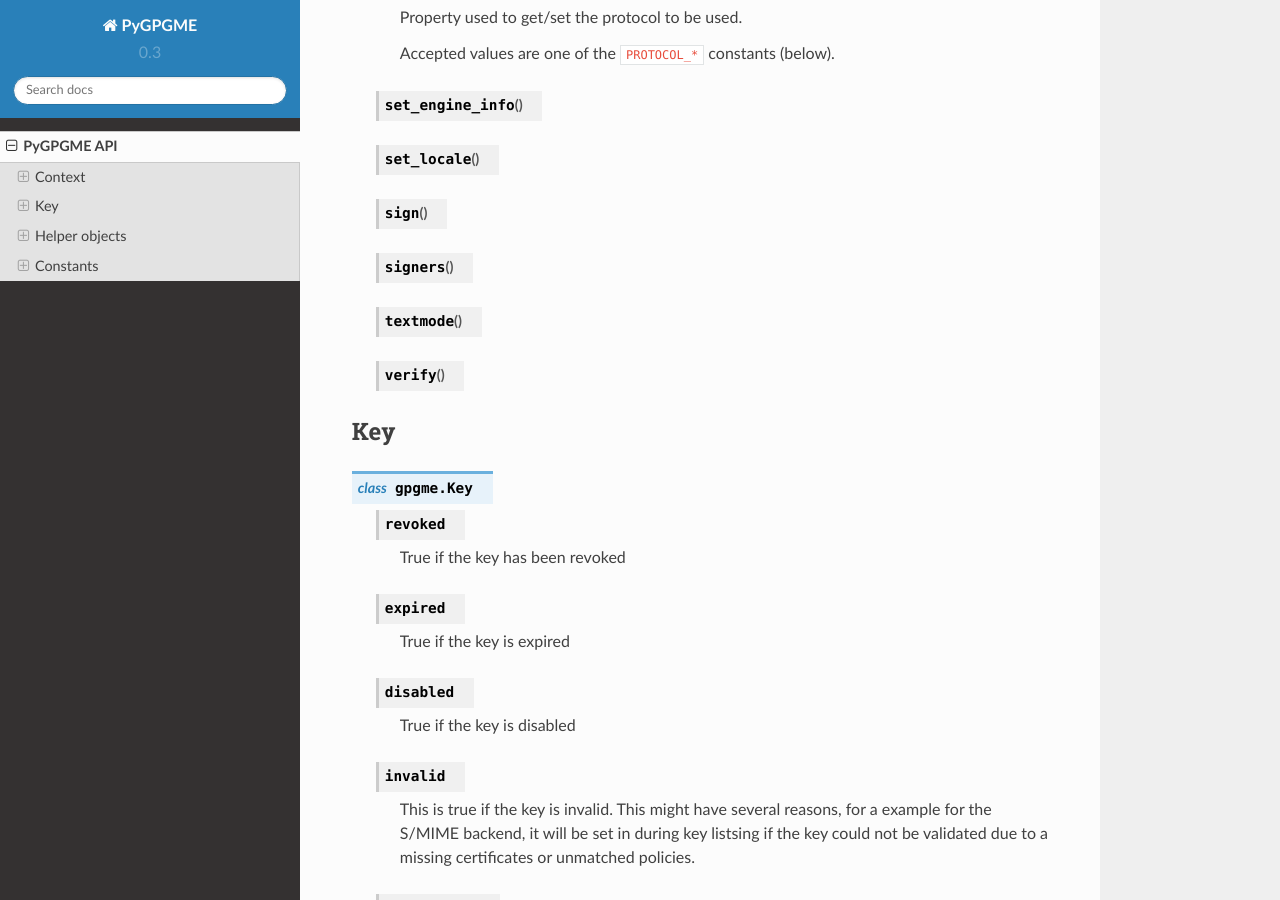
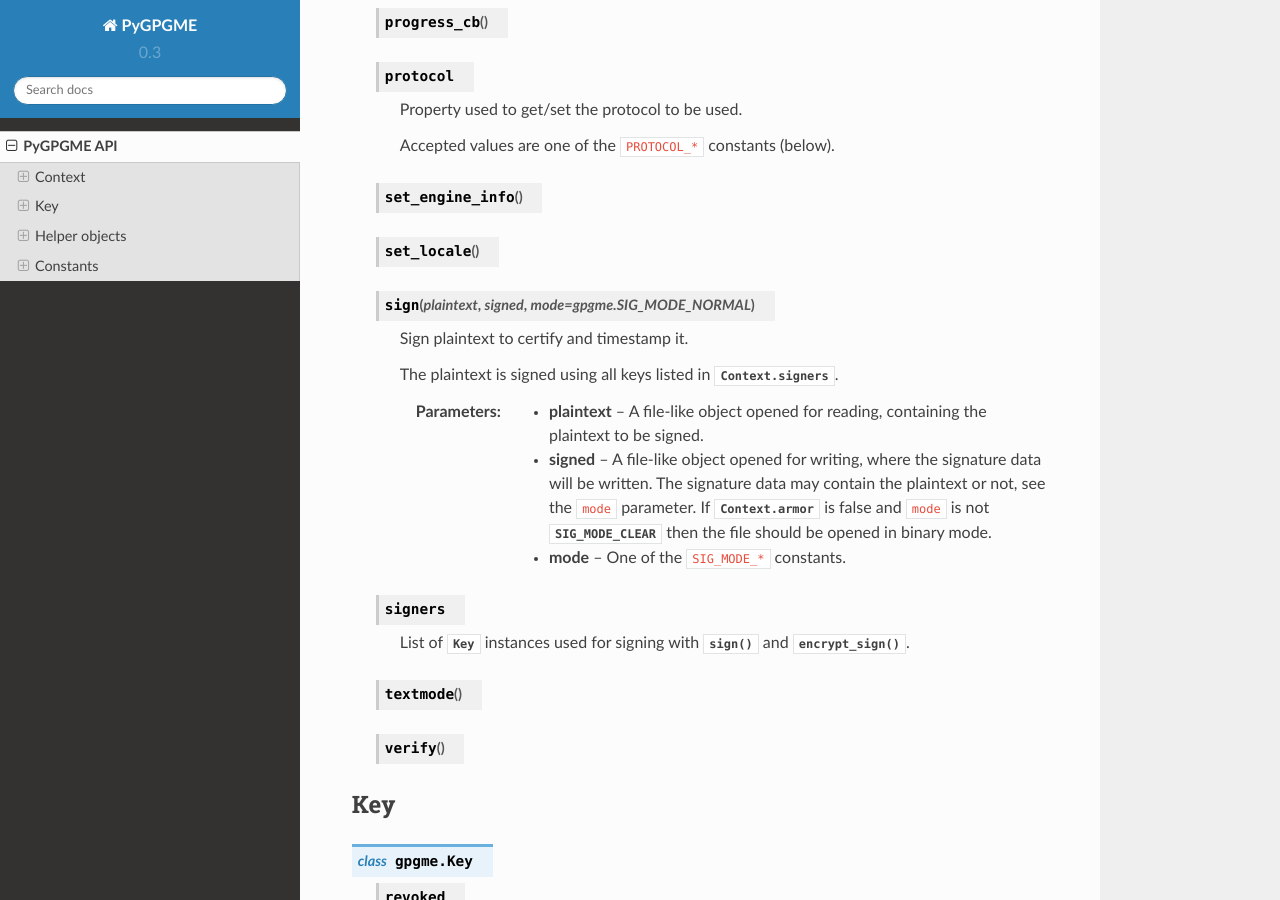
Before and after one commit to rshk/pygpgme, a Sphinx documentation site: the page built from docs/source/api.rst, in a window 1280 px wide and 900 px high, scrolled down 2249 px. Built offline with Sphinx 7.4.7 and the Read the Docs theme 2.0.0, drawn with Linux system fonts in a browser that asks for light colours; some of the changed text lies outside the part shown.

Commit message:
API documentation for signing operations and constants.

```diff
--- a/docs/source/api.rst
+++ b/docs/source/api.rst
@@ -57,11 +57,15 @@
          containing the data to be encrypted.
 
        :param ciphertext: A file-like object opened for writing, where
-         the encrypted data will be written. If the ``Context``'s
-         :py:attr:`~Context.armor` property is ``False``, this file should
-         be opened in binary mode.
+         the encrypted data will be written. If :py:attr:`Context.armor` is
+         false then this file should be opened in binary mode.
 
-    .. py:method:: encrypt_sign
+    .. py:method:: encrypt_sign(recipients, flags, plaintext, ciphertext)
+
+        Encrypt and sign plaintext.
+
+        Works like :py:meth:`Context.encrypt`, but the ciphertext is also
+        signed using all keys listed in :py:attr:`Context.signers`.
 
     .. py:method:: export
 
@@ -122,9 +126,29 @@
 
     .. py:method:: set_locale
 
-    .. py:method:: sign
+    .. py:method:: sign(plaintext, signed, mode=gpgme.SIG_MODE_NORMAL)
 
-    .. py:method:: signers
+        Sign plaintext to certify and timestamp it.
+
+        The plaintext is signed using all keys listed in
+        :py:attr:`Context.signers`.
+
+        :param plaintext: A file-like object opened for reading, containing
+                          the plaintext to be signed.
+
+        :param signed: A file-like object opened for writing, where the
+                       signature data will be written. The signature data
+                       may contain the plaintext or not, see the ``mode``
+                       parameter. If :py:attr:`Context.armor` is false and
+                       ``mode`` is not :py:data:`SIG_MODE_CLEAR` then the
+                       file should be opened in binary mode.
+
+        :param mode: One of the ``SIG_MODE_*`` constants.
+
+    .. py:attribute:: signers
+
+        List of :py:class:`Key` instances used for signing with
+        :py:meth:`sign` and :py:meth:`encrypt_sign`.
 
     .. py:method:: textmode
 
@@ -249,7 +273,7 @@
 Constants
 =========
 
-Protocol selection
+Protocol Selection
 ------------------
 
 
@@ -288,7 +312,7 @@
      operation, though, except for gpgme_get_protocol_name.
 
 
-Key listing mode
+Key Listing Mode
 ----------------
 
 - ``KEYLIST_MODE_LOCAL`` specifies that the local keyring should be
@@ -317,7 +341,7 @@
   backend and ignored for other backends.
 
 
-Encryption flags
+Encryption Flags
 ----------------
 
 .. py:data:: ENCRYPT_ALWAYS_TRUST
@@ -353,6 +377,25 @@
   the UI Server is advised to also expect a sign command.
 
 
+Signing Modes
+-------------
+
+The following constants can be used for the ``mode`` parameter of
+:py:meth:`Context.sign`.
+
+.. py:data:: SIG_MODE_NORMAL
+
+    A normal signature is made, the output includes the plaintext and the
+    signature. :py:attr:`Context.armor` is respected.
+
+.. py:data:: SIG_MODE_DETACHED
+
+    A detached signature is created. :py:attr:`Context.armor` is respected.
+
+.. py:data:: SIG_MODE_CLEAR
+
+    A cleartext signature is created. :py:attr:`Context.armor` is ignored.
+
 
 .. [#missing-const] This constant is defined by the gpgme library, but
                     is currently missing in pygpgme.
```
